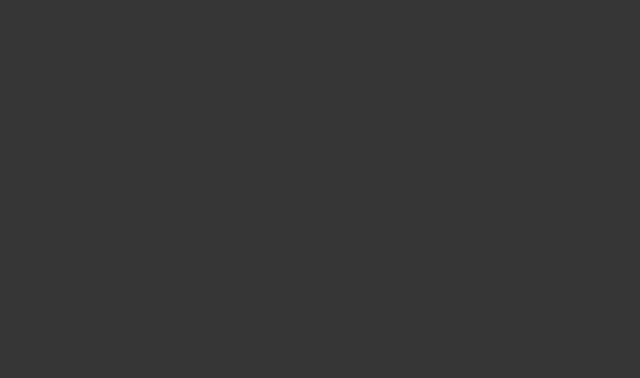
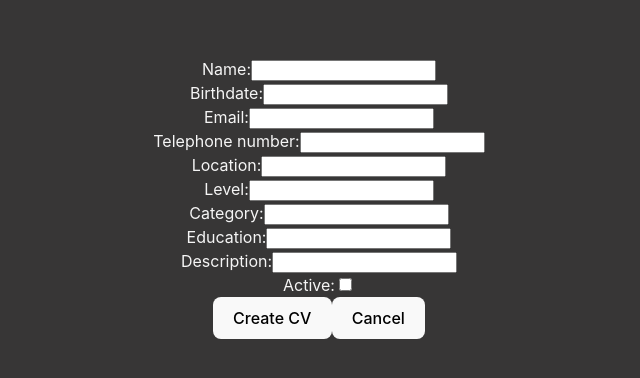
Before and after one commit to tthjani/el-proyecte-grande-job-scribe, a React (Vite) app in the folder JobScribe-stranger-strings/Frontend/: page /addCV in a window 1280 px wide. Before the commit this address had no page. Shown: the part 202-580 px from the top of the page, without its empty margins (321-961 px from the left). Built offline with nearby package versions, Linux system fonts and the light colour scheme.

Commit message:
feat: create CV component

```diff
--- a/JobScribe-stranger-strings/Frontend/src/App.css
+++ b/JobScribe-stranger-strings/Frontend/src/App.css
@@ -73,6 +73,12 @@ body{
 }
 
 .regButton {
+  margin-left: 35px;
+  padding: 10px 15px;
+  scale: 120%;
+}
+
+.cvButton {
   margin-left: 35px;
   padding: 10px 15px;
   scale: 120%;
--- a/JobScribe-stranger-strings/Frontend/src/App.jsx
+++ b/JobScribe-stranger-strings/Frontend/src/App.jsx
@@ -1,12 +1,14 @@
 import { BrowserRouter as Router, Routes, Route } from "react-router-dom";
 import React, { useEffect, useState } from "react";
 import "./App.css";
+import CVCreator from "./CVCreator";
 import Home from "./Components/Home";
 import CompanyRegistration from "./Components/Authentication/CompanyReg";
 import Registration from "./Components/Authentication/UserRegistration";
 import UserLogin from "./Components/Authentication/UserLogin";
 import CompanyLogin from "./Components/Authentication/CompanyLogin";
 import Logout from "./Components/Authentication/Logout";
+
 
 function App() {
   const [isLoggedIn, setIsLoggedIn] = useState(null);
@@ -37,6 +39,10 @@ function App() {
             element={<CompanyRegistration />}
           />
           <Route
+            path="/addCV"
+            element={<CVCreator />}
+          />
+          <Route
             path="/userlogin"
             element={<UserLogin setIsLoggedIn={setIsLoggedIn} />}
           />
--- /dev/null
+++ b/JobScribe-stranger-strings/Frontend/src/CVCreator.jsx
@@ -0,0 +1,34 @@
+import { useNavigate } from "react-router-dom";
+import CVForm from "./Components/CVForm";
+
+
+const createApplicant = (applicant) => {
+    return fetch("/api/Applicant/AddCVModel", {
+      method: "POST",
+      headers: {
+        "Content-Type": "application/json",
+      },
+      body: JSON.stringify(applicant),
+    }).then((res) => res.json());
+  };
+
+  const CVCreator = () => {
+    const navigate = useNavigate();
+
+    const handleCreateApplicant = (applicant) => {
+
+      createApplicant(applicant)
+        .then(() => {
+          navigate("/");
+        })
+    };
+
+    return (
+      <CVForm
+        onCancel={() => navigate("/")}
+        onSave={handleCreateApplicant}
+      />
+    );
+  };
+
+  export default CVCreator;
--- /dev/null
+++ b/JobScribe-stranger-strings/Frontend/src/Components/CVForm/CVForm.jsx
@@ -0,0 +1,164 @@
+import { useState } from "react";
+
+const CVForm = ({ onSave, disabled, applicant, onCancel }) => {
+    const [name, setName] = useState(applicant?.name ?? "");
+    const [birthDate, setBirthDate] = useState(applicant?.birthDate ?? "");
+    const [email, setEmail] = useState(applicant?.email ?? "");
+    const [telephoneNumber, setTelephoneNumber] = useState(applicant?.telephoneNumber ?? "");
+    const [location, setLocation] = useState(applicant?.location ?? "");
+    const [level, setLevel] = useState(applicant?.level ?? "");
+    const [category, setCategory] = useState(applicant?.category ?? "");
+    const [education, setEducation] = useState(applicant?.education ?? "");
+    const [description, setDescription] = useState(applicant?.description ?? "");
+    const [isActive, setIsActive] = useState(applicant?.isActive ?? false);
+
+    const onSubmit = (e) => {
+      e.preventDefault();
+
+      if (applicant) {
+        return onSave({
+          ...applicant,
+          name,
+          birthDate,
+          email,
+          telephoneNumber,
+          location,
+          level,
+          category,
+          education,
+          description,
+          isActive,
+        });
+      }
+
+      return onSave({
+        name,
+        birthDate,
+        email,
+        telephoneNumber,
+        location,
+        level,
+        category,
+        education,
+        description,
+        isActive,
+      });
+    };
+
+    return (
+        <form className="CVForm" onSubmit={onSubmit}>
+          <div className="control">
+            <label htmlFor="name">Name:</label>
+            <input
+              value={name}
+              onChange={(e) => setName(e.target.value)}
+              name="name"
+              id="name"
+            />
+          </div>
+
+          <div className="control">
+            <label htmlFor="birthDate">Birthdate:</label>
+            <input
+              value={birthDate}
+              onChange={(e) => setBirthDate(e.target.value)}
+              name="birthDate"
+              id="birthDate"
+            />
+          </div>
+
+          <div className="control">
+            <label htmlFor="email">Email:</label>
+            <input
+              value={email}
+              onChange={(e) => setEmail(e.target.value)}
+              name="email"
+              id="email"
+            />
+          </div>
+
+          <div className="control">
+            <label htmlFor="telephoneNumber">Telephone number:</label>
+            <input
+              value={telephoneNumber}
+              onChange={(e) => setTelephoneNumber(e.target.value)}
+              name="telephoneNumber"
+              id="telephoneNumber"
+            />
+          </div>
+
+          <div className="control">
+            <label htmlFor="location">Location:</label>
+            <input
+              value={location}
+              onChange={(e) => setLocation(e.target.value)}
+              name="location"
+              id="location"
+            />
+          </div>
+
+          <div className="control">
+            <label htmlFor="level">Level:</label>
+            <input
+              value={level}
+              onChange={(e) => setLevel(e.target.value)}
+              name="level"
+              id="level"
+            />
+          </div>
+
+          <div className="control">
+            <label htmlFor="category">Category:</label>
+            <input
+              value={category}
+              onChange={(e) => setCategory(e.target.value)}
+              name="category"
+              id="category"
+            />
+          </div>
+
+          <div className="control">
+            <label htmlFor="education">Education:</label>
+            <input
+              value={education}
+              onChange={(e) => setEducation(e.target.value)}
+              name="education"
+              id="education"
+            />
+          </div>
+
+          <div className="control">
+            <label htmlFor="description">Description:</label>
+            <input
+              value={description}
+              onChange={(e) => setDescription(e.target.value)}
+              name="description"
+              id="description"
+            />
+          </div>
+
+          <div className="control">
+            <label htmlFor="isActive">Active:</label>
+            <input
+              type="checkbox"
+              checked={isActive}
+              onChange={(e) => setIsActive(e.target.checked)}
+              name="isActive"
+              id="isActive"
+            />
+          </div>
+
+          <div className="buttons">
+            <button type="submit" disabled={disabled}>
+              {applicant ? "Update CV" : "Create CV"}
+            </button>
+
+            <button type="button" onClick={onCancel}>
+              Cancel
+            </button>
+          </div>
+        </form>
+      );
+    };
+
+    export default CVForm;
--- /dev/null
+++ b/JobScribe-stranger-strings/Frontend/src/Components/CVForm/index.js
@@ -0,0 +1,3 @@
+import CVForm from "./CVForm";
+
+export default CVForm;
--- /dev/null
+++ b/JobScribe-stranger-strings/Frontend/src/Components/CVTable/CVTable.css
@@ -0,0 +1,3 @@
+.CVTable {
+    padding: 0.5rem;
+  }
--- /dev/null
+++ b/JobScribe-stranger-strings/Frontend/src/Components/CVTable/index.js
@@ -0,0 +1,3 @@
+import CVTable from "./CVTable";
+
+export default CVTable;
--- a/JobScribe-stranger-strings/Frontend/src/Components/Navbar.jsx
+++ b/JobScribe-stranger-strings/Frontend/src/Components/Navbar.jsx
@@ -30,9 +30,14 @@ function Navbar({isLoggedIn, setIsLoggedIn}) {
       <nav className="navbar">
         <div className="dropdownReg">
           {isLoggedIn ?  (
+            <>
             <button className="regButton">
               <Link to="/profile">Profile</Link>
             </button>
+             <button className="cvButton">
+             <Link to="/addCV">Add CV</Link>
+           </button>
+           </>
           ) : (
             <button className="regButton" onClick={toggleRegisterDropdown}>
               Register
```
Also changed, not shown: JobScribe-stranger-strings/Frontend/src/Components/CVTable/CVTable.jsx (added, +40 -0 lines), JobScribe-stranger-strings/Frontend/src/CVList.jsx (added).
